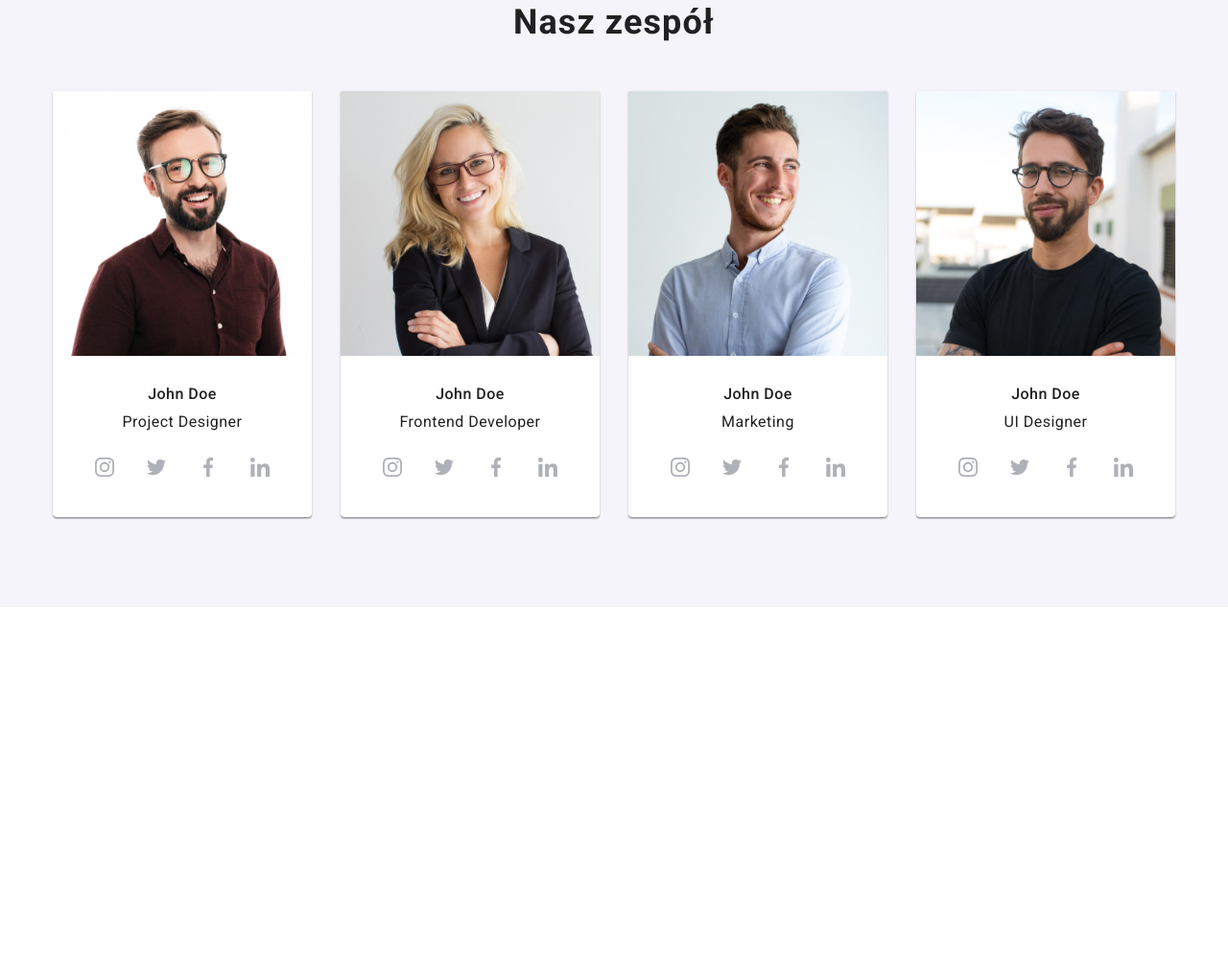
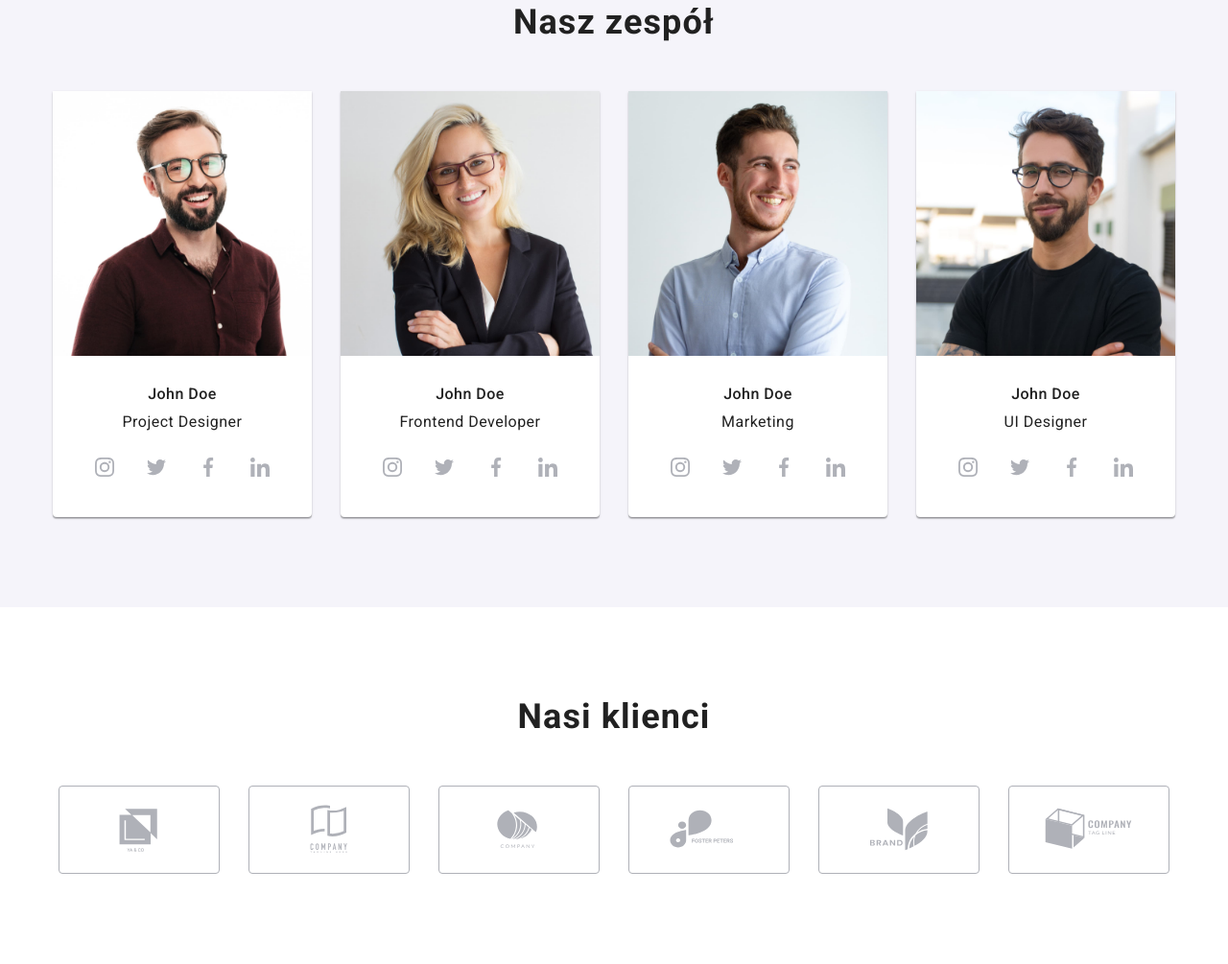
Before and after one commit to patrickpozak/goit-markup-hw-08, a plain HTML site: page index.html in a window 1280 px wide. Shown: the part 1688-2693 px from the top of the page at 96% size. Before the commit the page ends 2321 px from the top, so only its background shows below. Drawn offline with nearby package versions, Linux system fonts and the light colour scheme.

Commit message:
Summary 5 - Our Clients

```diff
--- a/index.html
+++ b/index.html
@@ -637,55 +637,55 @@
           </ul>
         </div>
       </section>
-      <!-- <section class="fourth-section-container section">
+      <section class="fourth-section-container section">
         <div class="container">
           <h2 class="header-secondary">Nasi klienci</h2>
           <ul class="customer-list">
             <li>
               <a class="customer-list__link" href="#">
-                <svg class="customer-list__icon" width="168px" height="92px">
+                <svg class="customer-list__icon" width="106px" height="60px">
                   <use href="./images/icons.svg#icon-Logo-1"></use>
                 </svg>
               </a>
             </li>
             <li>
               <a class="customer-list__link" href="#">
-                <svg class="customer-list__icon" width="168px" height="92px">
+                <svg class="customer-list__icon" width="106px" height="60px">
                   <use href="./images/icons.svg#icon-Logo-2"></use>
                 </svg>
               </a>
             </li>
             <li>
               <a class="customer-list__link" href="#">
-                <svg class="customer-list__icon" width="168px" height="92px">
+                <svg class="customer-list__icon" width="106px" height="60px">
                   <use href="./images/icons.svg#icon-Logo-3"></use>
                 </svg>
               </a>
             </li>
             <li>
               <a class="customer-list__link" href="#">
-                <svg class="customer-list__icon" width="168px" height="92px">
+                <svg class="customer-list__icon" width="106px" height="60px">
                   <use href="./images/icons.svg#icon-Logo-4"></use>
                 </svg>
               </a>
             </li>
             <li>
               <a class="customer-list__link" href="#">
-                <svg class="customer-list__icon" width="168px" height="92px">
+                <svg class="customer-list__icon" width="106px" height="60px">
                   <use href="./images/icons.svg#icon-Logo-5"></use>
                 </svg>
               </a>
             </li>
             <li>
               <a class="customer-list__link" href="#">
-                <svg class="customer-list__icon" width="168px" height="92px">
+                <svg class="customer-list__icon" width="106px" height="60px">
                   <use href="./images/icons.svg#icon-Logo-6"></use>
                 </svg>
               </a>
             </li>
           </ul>
         </div>
-      </section> -->
+      </section>
     </main>
 
     <!-- <footer class="bottom-container">
--- a/sass/components/_our-clients.scss
+++ b/sass/components/_our-clients.scss
@@ -3,13 +3,22 @@
 @use "../utils/mixins" as *;
 
 .customer-list {
-  list-style: none;
   display: flex;
-  justify-content: space-around;
+  justify-content: center;
+  align-items: center;
   gap: 30px;
+  flex-wrap: wrap;
+
+  @include desktop {
+    flex-wrap: nowrap;
+  }
   &__link {
+    width: 210px;
+    height: 92px;
+    padding: 16px 52px;
     display: flex;
     align-items: center;
+    justify-content: center;
     border: 1px solid #afb1b8;
     border-radius: 4px;
     &:hover,
@@ -26,9 +35,18 @@
         transition: $animation;
       }
     }
+    @include tablet {
+      width: 226px;
+      padding: 16px 60px;
+    }
+
+    @include desktop {
+      width: 168px;
+      padding: 16px 32px;
+    }
   }
+
   &__icon {
-    padding: 16px 32px;
     fill: var(--quintuple-color);
   }
 }
```
Also changed, not shown: css/main.min.css, 1 other file.
